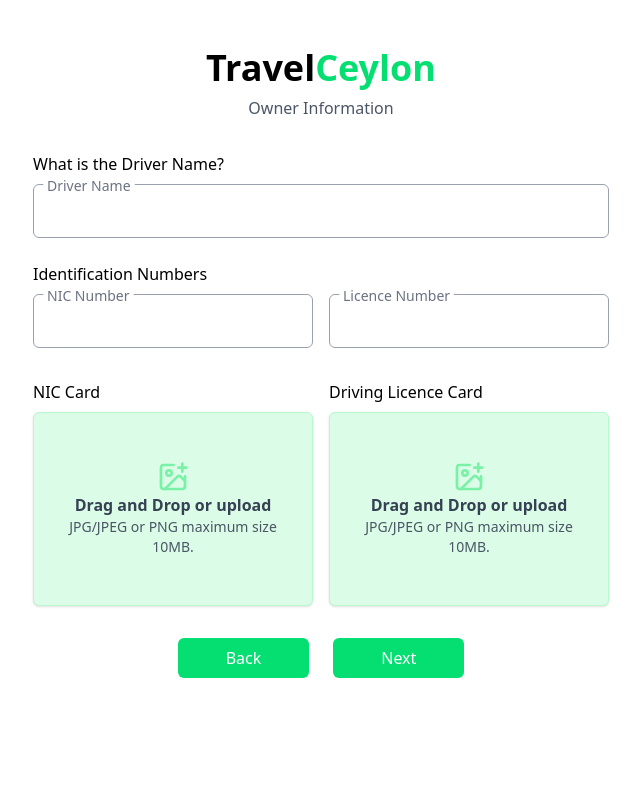
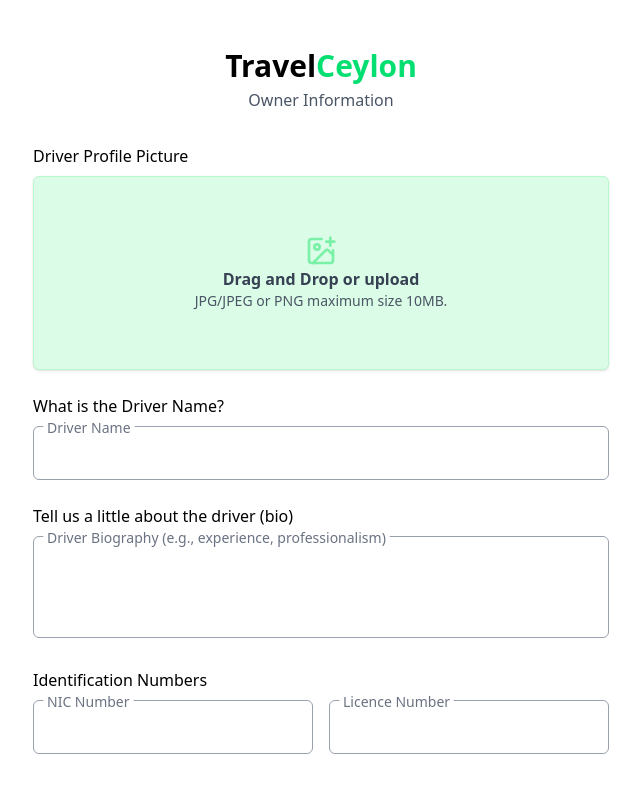
Before and after one commit to Travel-Ceylon/frontend-service, a React (Vite) app: page /registration/taxi in a window 1280 px wide. Shown: the top 790 px of the page, without its empty margins (319-959 px from the left). Built offline with nearby package versions, Linux system fonts and the light colour scheme; no server answers.

Commit message:
feat:Taxi registration flow completed(features added:add bio,vehicle description,add profile picture,succesfull navigation to profile/taxi after registration issues fixed:Vehicle images array null issue fixed with taxiStore

```diff
--- a/src/App.jsx
+++ b/src/App.jsx
@@ -1,63 +1,82 @@
-import React, { useEffect } from 'react'
-import Login from './pages/Login'
-import Registration from './pages/Registration/Registration'
-import TaxiRegistration from './pages/Registration/TaxiRegistration'
-import HotelRegistration from './pages/Registration/HotelRegistration'
-import GuideRegistration from './pages/Registration/GuideRegistration'
-import { Navigate, Route, Routes } from 'react-router-dom'
-import { useAuthStore } from './store/authStore'
-import LoadingScreen from './components/LoadingScreen'
+import React, { useEffect } from "react";
+import Login from "./pages/Login";
+import Registration from "./pages/Registration/Registration";
+import TaxiRegistration from "./pages/Registration/TaxiRegistration";
+import HotelRegistration from "./pages/Registration/HotelRegistration";
+import GuideRegistration from "./pages/Registration/GuideRegistration";
+import { Navigate, Route, Routes } from "react-router-dom";
+import { useAuthStore } from "./store/authStore";
+import LoadingScreen from "./components/LoadingScreen";
 
-import GuideAdmin from './pages/GuideAdmin'
-import StaysAdmin from './pages/stays/StaysAdmin'
-import StaysDashboard from './pages/stays/StaysDashboard'
-import StaysBookings from './pages/stays/StaysBookings'
-import StaysAccount from './pages/stays/StaysAccount'
-import AddRoom from './pages/stays/AddRoom'
+import GuideAdmin from "./pages/GuideAdmin";
+import StaysAdmin from "./pages/stays/StaysAdmin";
+import StaysDashboard from "./pages/stays/StaysDashboard";
+import StaysBookings from "./pages/stays/StaysBookings";
+import StaysAccount from "./pages/stays/StaysAccount";
+import AddRoom from "./pages/stays/AddRoom";
 
-import { Toaster } from 'react-hot-toast'
-import Navbar from './components/Navbar'
-import { i } from 'framer-motion/client'
+import { Toaster } from "react-hot-toast";
+import Navbar from "./components/Navbar";
+import { TaxiAdmin } from "./pages/TaxiAdmin";
 
 function App() {
   const { loadUser, user, isAuthChecking } = useAuthStore();
 
   useEffect(() => {
     loadUser();
-  }, [])
+  }, []);
 
   if (isAuthChecking) {
-    return (
-      <LoadingScreen />
-    )
+    return <LoadingScreen />;
   }
 
   return (
     <>
       {user && <Navbar />}
       <Routes>
-        <Route path='/' element={user ? <Navigate to={"/registration"} /> : <Login />} />
+        <Route
+          path="/"
+          element={user ? <Navigate to={"/registration"} /> : <Login />}
+        />
 
-        <Route path='/registration'
-          element={(user?.serviceType) ? <Navigate to={`/profile/${user.serviceType}`} /> : <Registration />} />
+        <Route
+          path="/registration"
+          element={
+            user?.serviceType ? (
+              <Navigate to={`/profile/${user.serviceType}`} />
+            ) : (
+              <Registration />
+            )
+          }
+        />
 
-        <Route path='/registration/taxi' element={<TaxiRegistration />} />
-        <Route path='/registration/hotel' element={<HotelRegistration />} />
-        <Route path='/registration/guide' element={<GuideRegistration />} />
+        <Route path="/registration/taxi" element={<TaxiRegistration />} />
+        <Route path="/registration/hotel" element={<HotelRegistration />} />
+        <Route path="/registration/guide" element={<GuideRegistration />} />
 
-        <Route path='/profile/guide' element={user ? <GuideAdmin /> : <Navigate to={"/"} />} />
+        <Route
+          path="/profile/guide"
+          element={user ? <GuideAdmin /> : <Navigate to={"/"} />}
+        />
+        <Route
+          path="/profile/taxi"
+          element={user ? <TaxiAdmin /> : <Navigate to={"/"} />}
+        />
 
-        <Route path='/profile/stays' element={user ? <StaysAdmin /> : <Navigate to={"/"} />}>
+        <Route
+          path="/profile/stays"
+          element={user ? <StaysAdmin /> : <Navigate to={"/"} />}
+        >
           <Route index element={<StaysDashboard />} />
-          <Route path='bookings' element={<StaysBookings />} />
-          <Route path='account' element={<StaysAccount />} />
-          <Route path='room/add' element={<AddRoom/>}/>
+          <Route path="bookings" element={<StaysBookings />} />
+          <Route path="account" element={<StaysAccount />} />
+          <Route path="room/add" element={<AddRoom />} />
         </Route>
       </Routes>
 
       <Toaster />
     </>
-  )
+  );
 }
 
-export default App
+export default App;
--- a/src/components/CustomInput.jsx
+++ b/src/components/CustomInput.jsx
@@ -1,24 +1,38 @@
-import React from 'react';
+import React from "react";
 
-const StaticLabelInput = ({ label,type = "text", value, onChange }) => {
+// Added a new prop: 'isTextArea' and 'rows' for textarea height
+const CustomInput = ({
+  label,
+  type = "text",
+  value,
+  onChange,
+  isTextArea = false,
+  rows = 3,
+}) => {
   return (
     <div className="relative w-full my-2">
-      {/* Input Field */}
+      {/* Conditional Rendering: Render <textarea> or <input> */}
+      {isTextArea ? (
+        <textarea
+          value={value}
+          onChange={onChange}
+          rows={rows} // Set the default height
+          className="w-full rounded-md border border-gray-400 px-3 pt-5 pb-2 text-md text-gray-900 resize-none"
+        />
+      ) : (
         <input
           type={type}
           value={value}
           onChange={onChange}
           className="w-full rounded-md border border-gray-400 px-3 pt-5 pb-2 text-md text-gray-900"
         />
-
+      )}
       {/* Always-visible Label */}
-      <label
-        className="absolute rounded-full left-2.5 -top-2 bg-white px-1 text-sm text-gray-500"
-      >
+      <label className="absolute rounded-full left-2.5 -top-2 bg-white px-1 text-sm text-gray-500">
         {label}
       </label>
     </div>
   );
 };
 
-export default StaticLabelInput;
+export default CustomInput;
--- a/src/components/ImageUploader.jsx
+++ b/src/components/ImageUploader.jsx
@@ -1,5 +1,5 @@
-import React, { useEffect, useRef, useState } from "react";
-import { ImagePlus } from 'lucide-react';
+import React, { useRef, useState } from "react";
+import { ImagePlus } from "lucide-react";
 import axios from "axios";
 
 function ImageUploader({ setImage }) {
@@ -12,7 +12,6 @@ function ImageUploader({ setImage }) {
     imageRef.current?.click();
   };
 
-
   // prevent web browser opens the file in a new tab
   const handleDragOver = (e) => {
     e.preventDefault(); // must preventDefault so drop works
@@ -22,7 +21,6 @@ function ImageUploader({ setImage }) {
   const handleDragLeave = () => {
     setDragging(false); // remove highlight
   };
-
 
   const handleDrop = async (e) => {
     e.preventDefault(); // prevent browser from opening the file
@@ -43,16 +41,13 @@ function ImageUploader({ setImage }) {
   };
 
   const handleUpload = async (selectedFile) => {
-        setUploading(true)
+    setUploading(true);
     try {
       const formData = new FormData();
       formData.append("my_file", selectedFile);
 
       const url = import.meta.env.VITE_BASE_URL;
-            const { data } = await axios.post(
-                `${url}/upload`,
-                formData
-            );
+      const { data } = await axios.post(`${url}/api/upload`, formData);
       setPreview(data?.secure_url);
       setImage(data?.secure_url);
       setUploading(false);
@@ -60,7 +55,7 @@ function ImageUploader({ setImage }) {
       setUploading(false);
       console.log(error);
     }
-    }
+  };
 
   return (
     <div>
@@ -81,34 +76,31 @@ function ImageUploader({ setImage }) {
           onChange={handleChange}
         />
 
-                {
-                    !uploading ?
-                        (
-                            preview ?
-                                (
+        {!uploading ? (
+          preview ? (
             <img
               src={preview}
               alt="Preview"
               className="w-72 h-52 object-cover"
             />
-                                ) :
-                                (
+          ) : (
             <div className="flex flex-col items-center justify-center p-5 w-full h-48">
               <ImagePlus size={32} className="text-green-300" />
-                                        <p className="text-base text-gray-700 font-semibold text-center">Drag and Drop or upload</p>
-                                        <p className="text-sm text-gray-600 text-center">JPG/JPEG or PNG maximum size 10MB.</p>
+              <p className="text-base text-gray-700 font-semibold text-center">
+                Drag and Drop or upload
+              </p>
+              <p className="text-sm text-gray-600 text-center">
+                JPG/JPEG or PNG maximum size 10MB.
+              </p>
             </div>
           )
-                        ) :
-                        (
+        ) : (
           <div className="flex flex-col items-center justify-center p-5 w-full h-48 animate-pulse">
             <p className="text-lg text-green-400">Uploading...</p>
           </div>
-                        )
-                }
-
+        )}
       </div>
-        </div >
+    </div>
   );
 }
 
--- a/src/pages/Login.jsx
+++ b/src/pages/Login.jsx
@@ -1,14 +1,14 @@
 // ServiceProviderAuth.jsx
-import React, { useEffect, useState } from "react";
+import React, { useState } from "react";
 import { useAuthStore } from "../store/authStore";
 import { useNavigate } from "react-router-dom";
 
 export default function ServiceProviderAuth() {
-    const [isLogin, setIsLogin] = useState(true);
+  const [isLogin, setIsLogin] = useState(false);
   const [formData, setFormData] = useState({
     email: "",
     password: "",
-        rePassword: ""
+    rePassword: "",
   });
 
   const navigate = useNavigate();
@@ -17,9 +17,9 @@ export default function ServiceProviderAuth() {
     setFormData({ ...formData, [e.target.name]: e.target.value });
   };
 
-    const {login} = useAuthStore();
-    const {register} = useAuthStore();
-    const {user} = useAuthStore();
+  const { login } = useAuthStore();
+  const { register } = useAuthStore();
+  const { user } = useAuthStore();
 
   const handleSubmit = async (e) => {
     e.preventDefault();
@@ -27,21 +27,20 @@ export default function ServiceProviderAuth() {
       if (isLogin) {
         await login({
           email: formData.email,
-                    password: formData.password
-                })
-            }
-            else {
+          password: formData.password,
+        });
+        navigate(`/profile/${user.serviceType}`);
+      } else {
         if (formData.password !== formData.rePassword) {
-                    return null
+          return null;
         }
         await register({
           email: formData.email,
-                    password: formData.password
-                })
+          password: formData.password,
+        });
       }
-
     } catch (error) {
-            console.log(error)
+      console.log(error);
     }
   };
 
--- a/src/pages/Registration/TaxiRegistration.jsx
+++ b/src/pages/Registration/TaxiRegistration.jsx
@@ -12,6 +12,8 @@ function TaxiRegistration() {
 
   const { currentIndex, setCurrentIndex, submit } = useTaxiStore();
 
+  // Navigation functions to jump from next,previous
+
   const nextStep = () => {
     if (currentIndex === 3) return;
     setCurrentIndex(currentIndex + 1);
@@ -25,50 +27,59 @@ function TaxiRegistration() {
     }
   };
 
+  // Handle submit
+
   const handleSubmit = async () => {
     try {
+      // Call submit function from store
       await submit();
       toast.success("Successfully registered");
       navigate("/profile/taxi");
     } catch (error) {
-      toast.error(error?.message);
+      toast.error(error?.message || "Registration failed");
     }
   };
 
   return (
     <div>
-      <h3 className="text-4xl font-semibold text-center mt-12">
+      {/* Header */}
+      <h3 className="text-3xl font-bold text-center mt-12">
         Travel<span className="text-green-400">Ceylon</span>
       </h3>
 
+      {/* Step 1: Owner Information */}
       {currentIndex === 0 && (
         <>
-          <p className="text-gray-600 text-center mt-2">Owner Information</p>
+          <p className="text-gray-600 text-center mt-1">Owner Information</p>
           <StepOne />
         </>
       )}
 
+      {/* Step 2: Contact & Pricing */}
       {currentIndex === 1 && (
         <>
-          <p className="text-gray-600 text-center mt-2">Contact & Pricing</p>
+          <p className="text-gray-600 text-center mt-1">Contact & Pricing</p>
           <StepTwo />
         </>
       )}
 
+      {/* Step 3: Vehicle Information */}
       {currentIndex === 2 && (
         <>
-          <p className="text-gray-600 text-center mt-2">Vehicle Information</p>
+          <p className="text-gray-600 text-center mt-1">Vehicle Information</p>
           <StepThree />
         </>
       )}
 
+      {/* Step 4: Vehicle Images */}
       {currentIndex === 3 && (
         <>
-          <p className="text-gray-600 text-center mt-2">Vehicle Images</p>
+          <p className="text-gray-600 text-center mt-1">Vehicle Images</p>
           <StepFour />
         </>
       )}
 
+      {/* Navigation Buttons */}
       <div className="flex justify-center gap-6 items-center mb-32">
         <button
           className="px-12 py-2 rounded-md bg-green-400 text-white hover:bg-green-500 cursor-pointer"
@@ -101,13 +112,12 @@ function TaxiRegistration() {
 
 export default TaxiRegistration;
 
-//
-// ---------- STEP COMPONENTS ----------
-//
+// STEP ONE: Provider information collecting
 
 const StepOne = () => {
   const {
     driverName,
+    driverBio,
     nic,
     drivingId,
     setDriverName,
@@ -115,10 +125,19 @@ const StepOne = () => {
     setDrivingId,
     setNicImg,
     setDrivingIdImg,
+    setProfilePic,
+    setDriverBio,
   } = useTaxiStore();
 
   return (
     <div className="xl:max-w-xl xl:p-0 p-4 w-full mx-auto my-8 space-y-6">
+      {/* Driver Profile Picture */}
+      <div>
+        <p className="mb-2">Driver Profile Picture</p>
+        <ImageUploader setImage={setProfilePic} />
+      </div>
+
+      {/* Driver Name */}
       <div>
         <p>What is the Driver Name?</p>
         <CustomInput
@@ -128,6 +147,18 @@ const StepOne = () => {
         />
       </div>
 
+      {/* Driver Bio */}
+      <div>
+        <p>Tell us a little about the driver (bio)</p>
+        <CustomInput
+          label="Driver Biography (e.g., experience, professionalism)"
+          value={driverBio}
+          onChange={(e) => setDriverBio(e.target.value)}
+          isTextArea={true}
+        />
+      </div>
+
+      {/* Identification Numbers */}
       <div>
         <p>Identification Numbers</p>
         <div className="grid grid-cols-2 gap-4">
@@ -144,6 +175,7 @@ const StepOne = () => {
         </div>
       </div>
 
+      {/* ID Card Images */}
       <div className="grid grid-cols-2 gap-4">
         <div>
           <p className="mb-2">NIC Card</p>
@@ -157,6 +189,8 @@ const StepOne = () => {
     </div>
   );
 };
+
+// Step 02: Collects contact details and pricing information
 
 const StepTwo = () => {
   const {
@@ -174,6 +208,7 @@ const StepTwo = () => {
 
   return (
     <div className="xl:max-w-xl xl:p-0 p-4 w-full mx-auto my-8 space-y-6">
+      {/* Contact Numbers */}
       <div>
         <p>Your contact Numbers?</p>
         <div className="grid grid-cols-2 gap-4">
@@ -183,22 +218,25 @@ const StepTwo = () => {
             onChange={(e) => setContact1(e.target.value)}
           />
           <CustomInput
-            label="Number 2"
+            label="Number 2 (Optional)"
             value={contact2}
             onChange={(e) => setContact2(e.target.value)}
           />
         </div>
       </div>
 
+      {/* Email */}
       <div>
         <p>Setup Your Email</p>
         <CustomInput
           label="Email"
+          type="email"
           value={email}
           onChange={(e) => setEmail(e.target.value)}
         />
       </div>
 
+      {/* Website */}
       <div>
         <p>Website (Optional)</p>
         <CustomInput
@@ -208,6 +246,7 @@ const StepTwo = () => {
         />
       </div>
 
+      {/* Price per KM */}
       <div>
         <p>Price per KM</p>
         <CustomInput
@@ -221,9 +260,12 @@ const StepTwo = () => {
   );
 };
 
+// Step 3: Collects vehicle specifications and registration details
+
 const StepThree = () => {
   const {
     vehicleType,
+    description,
     chasyNo,
     vehicleNo,
     province,
@@ -233,6 +275,7 @@ const StepThree = () => {
     setVehicleNo,
     setProvince,
     setLocation,
+    setDescription,
   } = useTaxiStore();
 
   const vehicleTypes = ["Car", "Van", "Bus", "Three Wheeler"];
@@ -250,6 +293,7 @@ const StepThree = () => {
 
   return (
     <div className="xl:max-w-xl xl:p-0 p-4 w-full mx-auto my-8 space-y-6">
+      {/* Vehicle Type */}
       <div>
         <p>What is your vehicle type?</p>
         <CustomSelectbox
@@ -260,15 +304,17 @@ const StepThree = () => {
         />
       </div>
 
+      {/* Vehicle Model */}
       <div>
         <p>What is your Vehicle Model</p>
         <CustomInput
-          label="Vehicle Model"
+          label="Vehicle Model (e.g., Toyota Prius)"
           value={location}
           onChange={(e) => setLocation(e.target.value)}
         />
       </div>
 
+      {/* Registration Numbers */}
       <div>
         <p>Vehicle Registration Numbers</p>
         <div className="grid grid-cols-2 gap-4">
@@ -285,6 +331,7 @@ const StepThree = () => {
         </div>
       </div>
 
+      {/* Province */}
       <div>
         <p>What is the Registered Province?</p>
         <CustomSelectbox
@@ -294,24 +341,48 @@ const StepThree = () => {
           onChange={(e) => setProvince(e.target.value)}
         />
       </div>
+
+      {/* Vehicle Description */}
+      <div>
+        <p>Vehicle Description</p>
+        <CustomInput
+          label="Add a brief description of the vehicle (e.g., AC, seats, luggage space)"
+          value={description}
+          onChange={(e) => setDescription(e.target.value)}
+          isTextArea={true}
+        />
+      </div>
     </div>
   );
 };
 
+// Step 4: Vehicle images section
+
 const StepFour = () => {
-  const { aggree, setAggree,setImage1,setImage2,setImage3 } = useTaxiStore();
+  const { aggree, setAggree, setImage1, setImage2, setImage3 } = useTaxiStore();
 
   return (
     <div className="xl:max-w-xl xl:p-0 p-4 w-full mx-auto my-8 space-y-6">
+      {/* Vehicle Images Upload */}
       <div>
         <p className="mb-2">Upload Images of Your Vehicle</p>
         <div className="space-y-6">
-          <ImageUploader setImage={setImage1} />
-          <ImageUploader setImage={setImage2} />
-          <ImageUploader setImage={setImage3} />
+          <div>
+            <p className="text-sm text-gray-600 mb-1">Image 1</p>
+            <ImageUploader setImage={setImage1} />
+          </div>
+          <div>
+            <p className="text-sm text-gray-600 mb-1">Image 2</p>
+            <ImageUploader setImage={setImage2} />
+          </div>
+          <div>
+            <p className="text-sm text-gray-600 mb-1">Image 3</p>
+            <ImageUploader setImage={setImage3} />
+          </div>
         </div>
       </div>
 
+      {/* Terms and Conditions */}
       <Checkbox
         title="I agree to terms and conditions"
         checked={aggree}
```
Also changed, not shown: 1 other file (tests, documents, lock files or other folders). Lines whose indentation alone changed are shown as unchanged.
